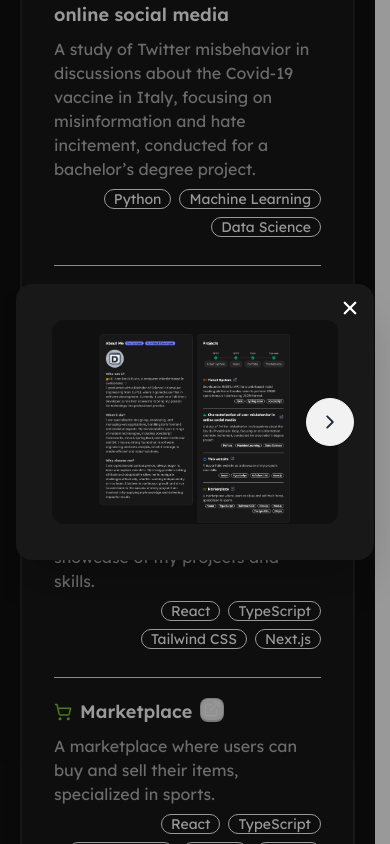
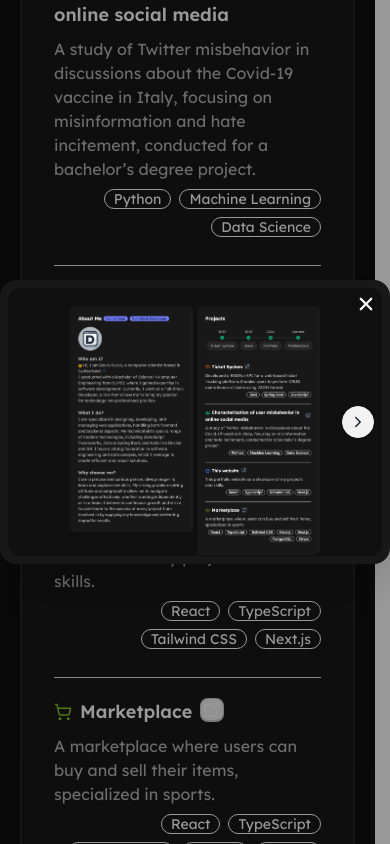
Before and after one commit to davisf20/davis-portfolio, a Next.js app: page / in a window 390 px wide. Both pictures are taken after a click on the element 171 px from the left and 2310 px from the top of the page. Shown: the part 1984-2828 px from the top of the page. Built offline with nearby package versions, Linux system fonts and the light colour scheme.

Commit message:
feat: responsive modal preview

```diff
--- a/app/components/Modals/ModalImagePreview.tsx
+++ b/app/components/Modals/ModalImagePreview.tsx
@@ -1,7 +1,8 @@
-import { FC } from 'react';
+import { FC, useEffect, useState } from 'react';
 import { IoClose } from 'react-icons/io5';
 import { IoIosArrowBack, IoIosArrowForward } from 'react-icons/io';
 import Image from 'next/image';
+import useIsMobile from '@/app/hooks/useIsMobile';
 
 type ModalImagePreviewProps = {
   images: string[];
@@ -9,6 +10,8 @@ type ModalImagePreviewProps = {
   onClose: () => void;
   onPrev: () => void;
   onNext: () => void;
+  maxWidth?: string;
+  maxHeight?: string;
 };
 
 const ModalImagePreview: FC<ModalImagePreviewProps> = ({
@@ -17,42 +20,55 @@ const ModalImagePreview: FC<ModalImagePreviewProps> = ({
   onClose,
   onPrev,
   onNext,
+  maxWidth = 'max-w-7xl',
+  maxHeight = 'max-h-[70vh]',
 }) => {
+  const isMobile = useIsMobile();
+
   return (
     <dialog className='modal modal-open'>
-      <div className='modal-box relative max-w-5xl bg-secondary p-9'>
+      <div
+        className={`modal-box relative bg-secondary ${
+          isMobile ? 'm-0 w-screen p-2' : 'md:p-9'
+        } ${maxWidth}`}
+      >
         <button
-          className='btn btn-circle btn-ghost btn-sm absolute right-2 top-2'
+          className='btn btn-circle btn-ghost btn-sm absolute right-2 top-2 z-10'
           onClick={onClose}
         >
           <IoClose size={24} />
         </button>
-        <div className='relativeflex items-center justify-center'>
+        <div className='relative flex items-center justify-center'>
           <Image
             src={images[selectedImage]}
             alt={`Preview ${selectedImage}`}
             width={1200}
             height={1200}
-            className='max-h-[70vh] w-auto rounded-xl object-contain'
+            className={`${
+              isMobile
+                ? 'max-h-screen w-full rounded-xl object-contain'
+                : `${maxHeight} w-auto rounded-xl object-contain`
+            }`}
+            priority
           />
-          <div className='absolute left-5 right-5 top-1/2 flex -translate-y-1/2 transform'>
+          <div className='absolute left-2 right-2 top-1/2 flex -translate-y-1/2 transform'>
             {selectedImage > 0 && (
               <button
-                className='btn btn-circle mr-4'
+                className='btn btn-circle btn-sm md:btn-md'
                 onClick={onPrev}
                 disabled={selectedImage === 0}
               >
-                <IoIosArrowBack size={20} />
+                <IoIosArrowBack size={isMobile ? 16 : 20} />
               </button>
             )}
             <div className='flex-1' />
             {selectedImage < images.length - 1 && (
               <button
-                className='btn btn-circle ml-4'
+                className='btn btn-circle btn-sm md:btn-md'
                 onClick={onNext}
                 disabled={selectedImage === images.length - 1}
               >
-                <IoIosArrowForward size={20} />
+                <IoIosArrowForward size={isMobile ? 16 : 20} />
               </button>
             )}
           </div>
--- /dev/null
+++ b/app/hooks/useIsMobile.tsx
@@ -0,0 +1,21 @@
+import { useState, useEffect } from 'react';
+
+const useIsMobile = (breakpoint: number = 768) => {
+  const [isMobile, setIsMobile] = useState(false);
+
+  useEffect(() => {
+    const checkMobile = () => {
+      setIsMobile(window.innerWidth < breakpoint);
+    };
+
+    checkMobile();
+
+    window.addEventListener('resize', checkMobile);
+
+    return () => window.removeEventListener('resize', checkMobile);
+  }, [breakpoint]);
+
+  return isMobile;
+};
+
+export default useIsMobile;
--- a/app/pageSections/sections/About.tsx
+++ b/app/pageSections/sections/About.tsx
@@ -18,7 +18,7 @@ const About: FC<AboutProps> = ({ className }) => {
           <h3 className='text-lg font-bold'>Who am I?</h3>
           <p>
             <MdWavingHand className='mr-1 inline-flex text-yellow-500' />
-            Hi, I am Davis Fusco, a computer scientist based in
+            Hi, I am Davis Fusco, a computer scientist based in{' '}
             <span className='inline-flex items-center'>
               Switzerland.
               <CiLocationOn className='ml-1 text-blue-500' />
```
